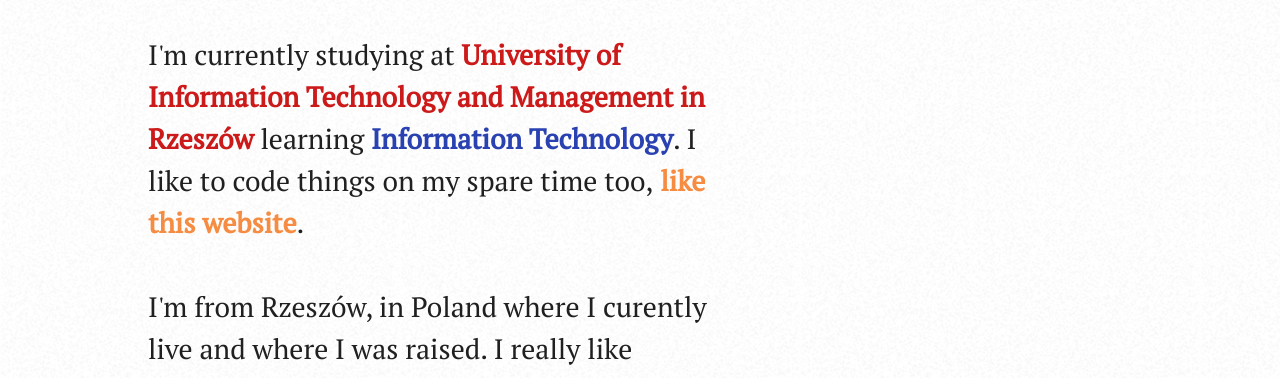
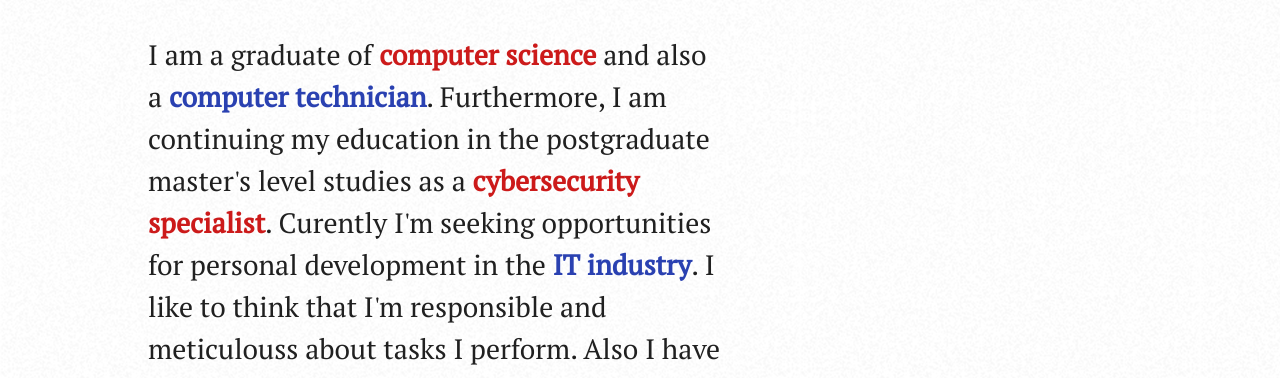
Before and after one commit to MaklowiczProgramowania/MaklowiczProgramowania.github.io, a plain HTML site: page index.html in a window 1280 px wide. Shown: the part 277-655 px from the top of the page. Drawn offline with Linux system fonts and the light colour scheme; a web font is replaced by a local one.

Commit message:
Updated welcome text

```diff
--- a/index.html
+++ b/index.html
@@ -25,17 +25,14 @@
             <li><a href="#Start">About me</a></li>
             <li><a href="#My-skills">Learning</a></li>
             <li><a href="#Contact-me">Contact me</a></li>
-            <li><a href="https://drive.google.com/file/d/1xqLJqdc4xxP7tw8sz0pIIvuelSVcLmZ_/view?usp=sharing" target="_blank">Resume</a></li>
+            <li><a href="https://drive.google.com/file/d/1_hJM2ftv5m6if9NzsVzTSWIjGExuwvpF/view?usp=sharing" target="_blank">Resume</a></li>
         </ul>
     </nav>
     <article id="Start" class="box">
         <!-- <section id="Start-Icons"><i class="fa-solid fa-handshake-simple"></i><i class="fa-solid fa-face-smile-beam"></i></section> -->
         <section id="Start-Text"><h2>Hi there,<br />It's nice to meet you.</h2></section>
         <p>
-            I'm currently studying at <strong style="color:#cc1a1a"> University of Information Technology and Management in Rzeszów </strong> learning <strong style="color:#2a41b1;"> Information Technology</strong>.
-            I like to code things on my spare time too,<strong style="color: #f68c41;"> like this website</strong>. <br /><br />
-            I'm from Rzeszów, in Poland where I curently live and where I was raised. I really like simplicity of the code, and the logic behind it.
-            Learning from someone else is important to me, but I mostly learn on my own.
+            I am a graduate of <strong style="color:#cc1a1a">computer science</strong> and also a <strong style="color:#2a41b1;">computer technician</strong>. Furthermore, I am continuing my education in the postgraduate master&#39;s level studies as a <strong style="color:#cc1a1a">cybersecurity specialist</strong>. Curently I&#39;m seeking opportunities for personal development in the <strong style="color:#2a41b1;">IT industry</strong>. I like to think that I&#39;m responsible and meticulouss about tasks I perform. Also I have high communication skills in both Polish and English. <br/><br/><strong style="color: #f68c41;">I specialize in designing and implementing websites</strong>.
         </p>
         <section id="Start-Icon-Baner">
             <div class="box" id="Baner-Grad-Icon"><i class="fa-solid fa-graduation-cap"></i></div>
```
